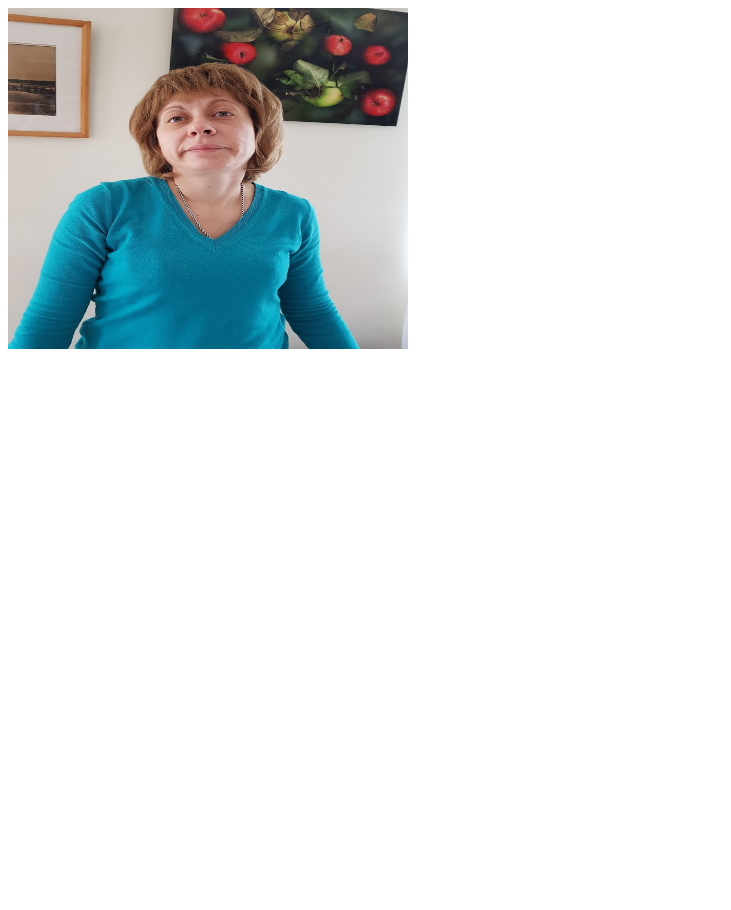
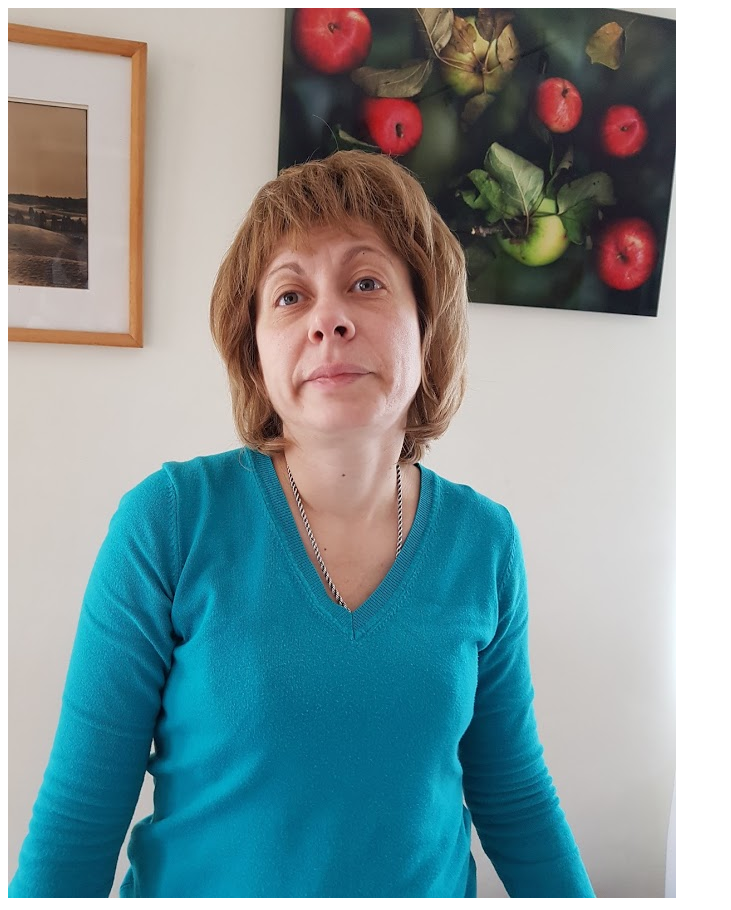
Before and after one commit to rraaccoonn/rraaccoonn.github.io, a plain HTML site: page index.html in a window 1280 px wide. Shown: the whole page, without its empty margins (0-731 px from the left). Before the commit the page ends 800 px from the top, so only its background shows below. Drawn offline with Linux system fonts and the light colour scheme.

Commit message:
Update index.html

```diff
--- a/index.html
+++ b/index.html
@@ -7,8 +7,8 @@
 <img src="fat_rabbit.jpg"
      alt="The most fat rabbit all over the world;
           it can reach about 70 kg before winter"
-     width="400"
-     height="341"
+     width="auto"
+     height="auto"
      title="Fat Rabbit">
 </body>
 </html>
```
